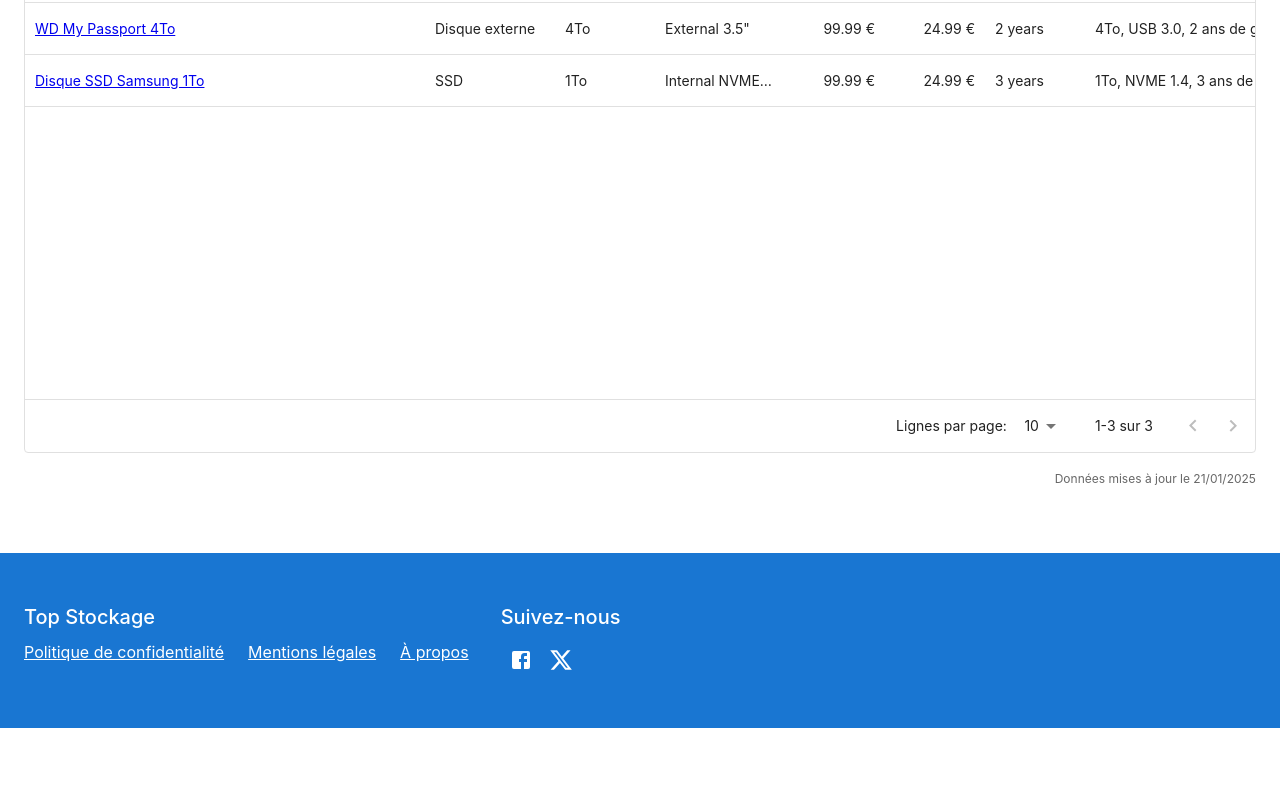
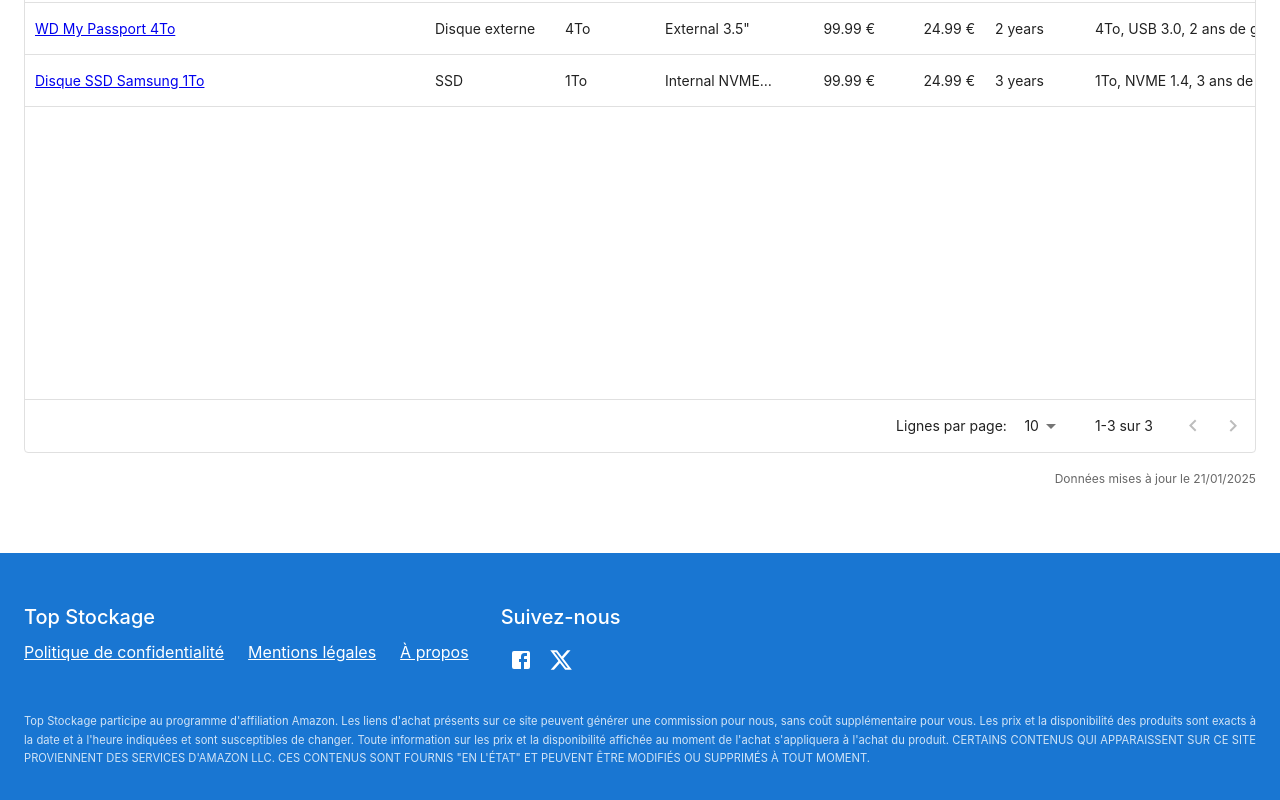
Before and after one commit to amarnaud2/topstockage-nextjs-mui, a Next.js app: page / in a window 1280 px wide. Shown: the part 434-1234 px from the top of the page. Before the commit the page ends 1162 px from the top, so only its background shows below. Built offline with nearby package versions, Linux system fonts and the light colour scheme; what @mui/material-nextjs would draw is missing.

Commit message:
Ajout mention programme affiliation Amazon

```diff
--- a/components/Footer.tsx
+++ b/components/Footer.tsx
@@ -76,6 +76,18 @@
             </Box>
           </Grid2>
         </Grid2>
+        <Typography
+          variant="caption"
+          sx={{
+            display: 'block',
+            mt: 4,
+            textAlign: 'justify',
+            opacity: 0.8,
+            fontSize: '0.7rem'
+          }}
+        >
+          Top Stockage participe au programme d'affiliation Amazon. Les liens d'achat présents sur ce site peuvent générer une commission pour nous, sans coût supplémentaire pour vous. Les prix et la disponibilité des produits sont exacts à la date et à l'heure indiquées et sont susceptibles de changer. Toute information sur les prix et la disponibilité affichée au moment de l'achat s'appliquera à l'achat du produit. CERTAINS CONTENUS QUI APPARAISSENT SUR CE SITE PROVIENNENT DES SERVICES D'AMAZON LLC. CES CONTENUS SONT FOURNIS "EN L'ÉTAT" ET PEUVENT ÊTRE MODIFIÉS OU SUPPRIMÉS À TOUT MOMENT.
+        </Typography>
       </Container>
     </Box>
   );
```
